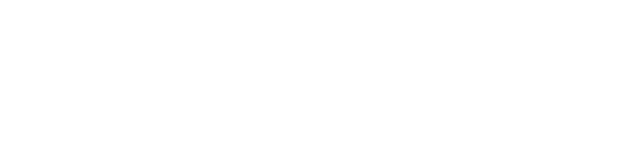
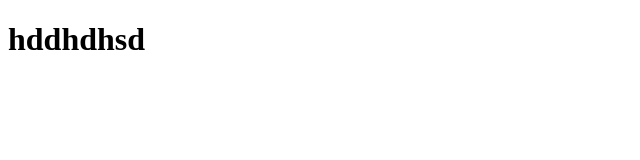
Before and after one commit to AlejoMartinezk/intro_git, a plain HTML site: page index.html in a window 1280 px wide. Shown: the whole page, without its empty margins (0-640 px from the left). Drawn offline with Linux system fonts and the light colour scheme.

Commit message:
update h1

```diff
--- a/index.html
+++ b/index.html
@@ -7,6 +7,6 @@
     <title>Document</title>
 </head>
 <body>
-
+    <h1>hddhdhsd</h1>
 </body>
 </html>
```
